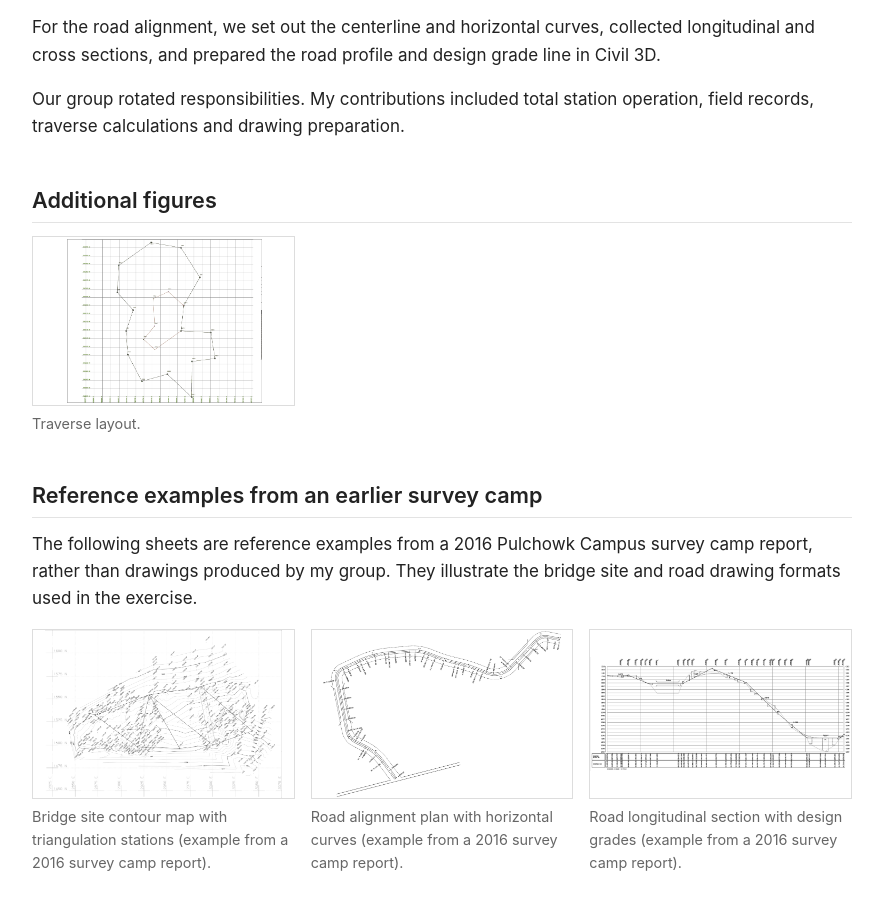
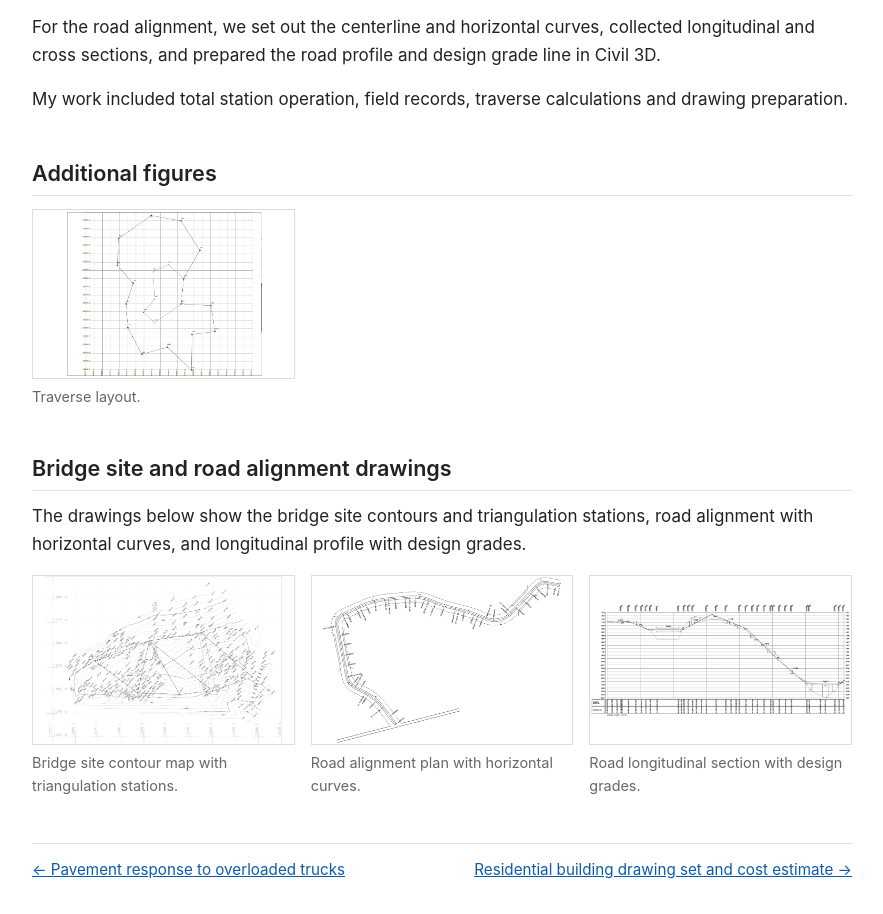
Before and after one commit to sabittimilsina/sabittimilsina.github.io, a plain HTML site: page projects/bridge-approach-survey.html in a window 1280 px wide. Shown: the part 1098-2012 px from the top of the page, without its empty margins (198-1081 px from the left). Drawn offline with Linux system fonts and the light colour scheme.

Commit message:
Present survey drawings as project work
Remove incorrect reference-example wording and clarify survey work and drawing captions.

```diff
--- a/projects/bridge-approach-survey.html
+++ b/projects/bridge-approach-survey.html
@@ -30,19 +30,19 @@
 
 </div>
 
-<p>During an undergraduate survey camp, our group collected field data and prepared Civil 3D drawings for a topographic map, a bridge site and a road alignment.</p>
+<p>During an undergraduate survey camp, I worked on field data collection and Civil 3D drawings for a topographic map, a bridge site and a road alignment.</p>
 <p>We established a closed traverse using a total station, transferred benchmark elevations by fly leveling, and surveyed surrounding features. The resulting topographic map used a 1:500 scale and 1 m contour intervals.</p>
 <figure><a href="../images/survey-topo-map.png"><img src="../images/survey-topo-map.png" alt="Topographic map with contours and buildings" loading="lazy"></a><figcaption>Part of the topographic map (1:500).</figcaption></figure>
 <p>For the bridge site survey, we selected the bridge axis, measured the span by triangulation, and surveyed longitudinal and cross sections of the river. We also marked the high flood level on the cross sections.</p>
 
 <p>For the road alignment, we set out the centerline and horizontal curves, collected longitudinal and cross sections, and prepared the road profile and design grade line in Civil 3D.</p>
 
-<p>Our group rotated responsibilities. My contributions included total station operation, field records, traverse calculations and drawing preparation.</p>
+<p>My work included total station operation, field records, traverse calculations and drawing preparation.</p>
 <h2>Additional figures</h2>
 <div class="fig-grid"><figure><a href="../images/survey-traverse.png"><img src="../images/survey-traverse.png" alt="Traverse plot with survey stations" loading="lazy"></a><figcaption>Traverse layout.</figcaption></figure></div>
-<h2>Reference examples from an earlier survey camp</h2>
-<p>The following sheets are reference examples from a 2016 Pulchowk Campus survey camp report, rather than drawings produced by my group. They illustrate the bridge site and road drawing formats used in the exercise.</p>
-<div class="fig-grid"><figure><a href="../images/survey-example-bridge-site.png"><img src="../images/survey-example-bridge-site.png" alt="Example bridge site contour map with triangulation stations" loading="lazy"></a><figcaption>Bridge site contour map with triangulation stations (example from a 2016 survey camp report).</figcaption></figure><figure><a href="../images/survey-example-road-plan.png"><img src="../images/survey-example-road-plan.png" alt="Example road alignment plan with chainages and curves" loading="lazy"></a><figcaption>Road alignment plan with horizontal curves (example from a 2016 survey camp report).</figcaption></figure><figure><a href="../images/survey-example-road-profile.png"><img src="../images/survey-example-road-profile.png" alt="Example road longitudinal section with design grades" loading="lazy"></a><figcaption>Road longitudinal section with design grades (example from a 2016 survey camp report).</figcaption></figure></div>
+<h2>Bridge site and road alignment drawings</h2>
+<p>The drawings below show the bridge site contours and triangulation stations, road alignment with horizontal curves, and longitudinal profile with design grades.</p>
+<div class="fig-grid"><figure><a href="../images/survey-example-bridge-site.png"><img src="../images/survey-example-bridge-site.png" alt="Bridge site contour map with triangulation stations" loading="lazy"></a><figcaption>Bridge site contour map with triangulation stations.</figcaption></figure><figure><a href="../images/survey-example-road-plan.png"><img src="../images/survey-example-road-plan.png" alt="Road alignment plan with chainages and curves" loading="lazy"></a><figcaption>Road alignment plan with horizontal curves.</figcaption></figure><figure><a href="../images/survey-example-road-profile.png"><img src="../images/survey-example-road-profile.png" alt="Road longitudinal section with design grades" loading="lazy"></a><figcaption>Road longitudinal section with design grades.</figcaption></figure></div>
 
 <div class="pager"><a href="pavement-overloading-fea.html">&larr; Pavement response to overloaded trucks</a><a href="residential-drawing-set.html">Residential building drawing set and cost estimate &rarr;</a></div>
   </div>
```
